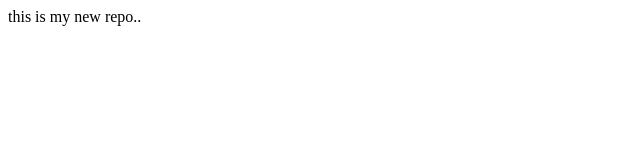
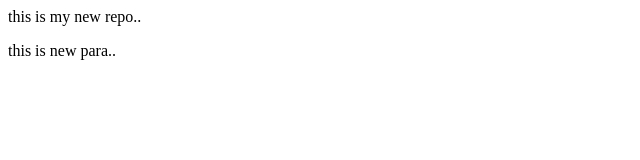
Before and after one commit to aaryan-yadav/localrepo, a plain HTML site: page index.html in a window 1280 px wide. Shown: the full height of the page, 0-640 px from the left. Drawn offline with Linux system fonts and the light colour scheme.

Commit message:
new pora

```diff
--- a/index.html
+++ b/index.html
@@ -1 +1,2 @@
 <p>this is my new repo..</p>
+<p>this is new para..</p>
```
